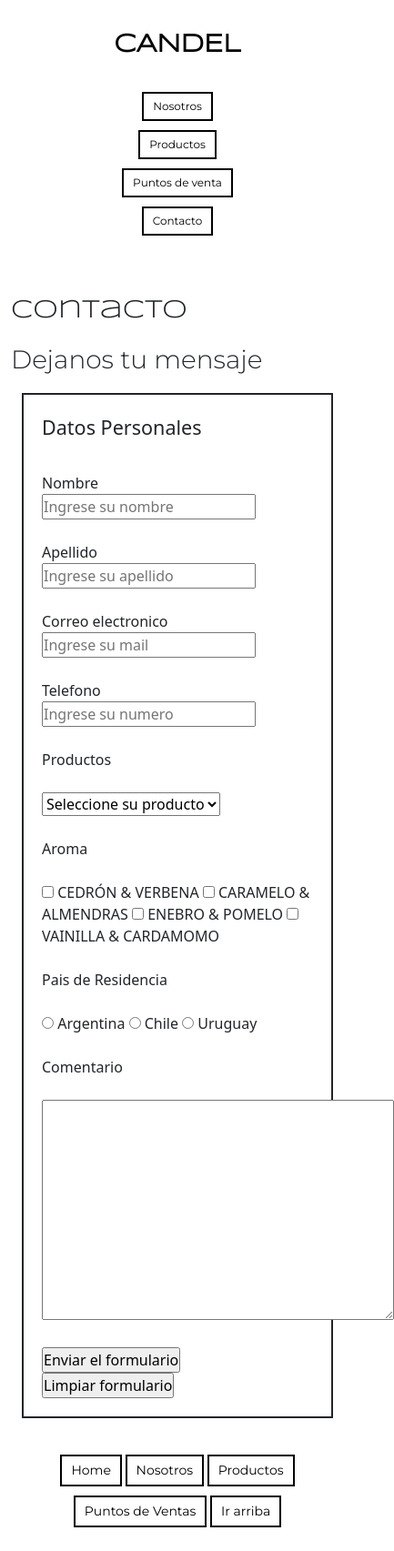
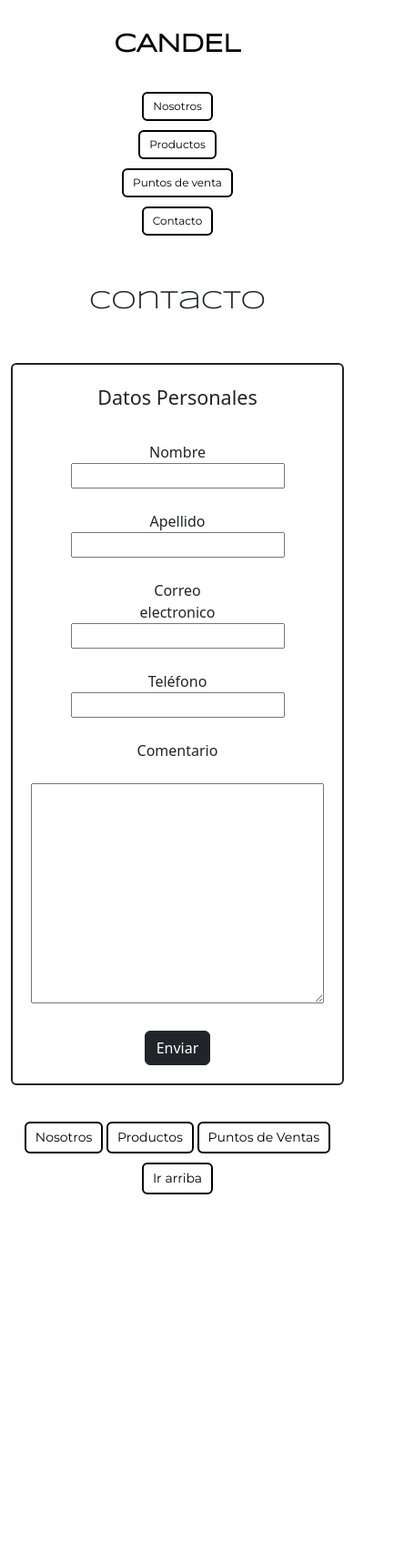
Before and after one commit to Nicolas1072/candel-shop, a website: page pages/contacto.html in a window 390 px wide. Shown: the whole page at 91% size, 433 px wide, since content can reach past the window. After the commit the page ends 1340 px from the top, so only its background shows below. Drawn offline with nearby package versions, Linux system fonts and the light colour scheme; a web font is replaced by a local one.

Commit message:
Entrega proyecto final

```diff
--- a/pages/contacto.html
+++ b/pages/contacto.html
@@ -4,10 +4,12 @@
     <meta charset="UTF-8" />
     <meta http-equiv="X-UA-Compatible" content="IE=edge" />
     <meta name="viewport" content="width=device-width, initial-scale=1.0" />
+    <!--Keywords-->
     <meta
       name="keywords"
       content="vela, velas, candle, difusores, perfumes, aceites, aromas, decoracion, sustentable"
     />
+    <!--Description-->
     <meta
       name="description"
       content="Contactanos para disfrutar y vivir una experiencia olfativa y sensorial para conectar con placeres cotidianos."
@@ -23,31 +25,31 @@
     <link rel="stylesheet" href="../css/estilos.css" />
   </head>
   <body>
+    <!--Comienzo header-->
     <header class="container">
       <a name="arriba"></a>
       <div class="row align-items-center">
         <div
           class="col-sm-12 align-items-center col-md-2 col-lg align-self-start"
         >
-          <a href="./index.html" class="logo">CANDEL</a>
+          <a href="../index.html" class="logo">CANDEL</a>
         </div>
         <div class="col-sm-12 col-md-10 col-lg align-self-end">
           <nav class="header__nav">
             <ul class="header__lista">
-              <li><a href="./pages/nosotros.html">Nosotros</a></li>
-              <li><a href="./pages/producto.html">Productos</a></li>
-              <li><a href="./pages/puntos_ventas.html">Puntos de venta</a></li>
-              <li><a href="./pages/contacto.html">Contacto</a></li>
+              <li><a href="./nosotros.html">Nosotros</a></li>
+              <li><a href="./producto.html">Productos</a></li>
+              <li><a href="./puntos_ventas.html">Puntos de venta</a></li>
+              <li><a href="./contacto.html">Contacto</a></li>
             </ul>
           </nav>
         </div>
       </div>
     </header>
-
+    <!--Comienzo main-->
     <main class="container">
       <section>
         <h1 class="contacto">Contacto</h1>
-        <h3 class="mensaje">Dejanos tu mensaje</h3>
       </section>
 
       <form class="container" action="">
@@ -56,71 +58,22 @@
           <br />
           <br />
           <label for="nombre">Nombre</label>
-          <input
-            type="text"
-            name="nombre"
-            id="nombre"
-            placeholder="Ingrese su nombre"
-            required
-          />
+          <input type="text" name="nombre" id="nombre" required />
           <br />
           <br />
           <label for="apellido">Apellido</label>
-          <input
-            type="text"
-            name="apellido"
-            id="apellido"
-            placeholder="Ingrese su apellido"
-            required
-          />
+          <input type="text" name="apellido" id="apellido" required />
           <br />
           <br />
           <label for="correo">Correo electronico</label>
-          <input
-            type="email"
-            name="correo"
-            id="correo"
-            placeholder="Ingrese su mail"
-          />
+          <input type="email" name="correo" id="correo" />
           <br />
           <br />
-          <label for="num">Telefono</label>
-          <input
-            type="number"
-            name="num"
-            id="num"
-            placeholder="Ingrese su numero"
-          />
+          <label for="num">Teléfono</label>
+          <input type="number" name="num" id="num" />
           <br />
           <br />
-          <label for="producto">Productos</label>
-          <br />
-          <br />
-          <select name="vela" id="vela">
-            <option value="">Seleccione su producto</option>
-            <option value="s">Velas</option>
-            <option value="m">Velas de Soja</option>
-            <option value="l">Vela grande</option>
-            <option value="xl">Vela chica</option>
-          </select>
-          <br />
-          <br />
-          <div>Aroma</div>
-          <br />
-          <input type="checkbox" name="cbox1" /> CEDRÓN & VERBENA
-          <input type="checkbox" name="cbox2" /> CARAMELO & ALMENDRAS
-          <input type="checkbox" name="cbox3" /> ENEBRO & POMELO
-          <input type="checkbox" name="cbox4" /> VAINILLA & CARDAMOMO
-          <br />
-          <br />
-          <label for="pais">Pais de Residencia</label>
-          <br />
-          <br />
-          <input type="radio" name="pais" /> Argentina
-          <input type="radio" name="pais" /> Chile
-          <input type="radio" name="pais" /> Uruguay
-          <br />
-          <br />
+
           <label for="comentario">Comentario</label>
           <br />
           <br />
@@ -133,15 +86,13 @@
           ></textarea>
           <br />
           <br />
-          <input type="submit" value="Enviar el formulario" />
-          <input type="reset" value="Limpiar formulario" />
+          <input type="submit" value="Enviar" class="btn btn-dark" />
         </fieldset>
       </form>
     </main>
-
+    <!--Comienzo footer-->
     <footer>
       <ul>
-        <li><a href="../index.html">Home</a></li>
         <li><a href="./nosotros.html">Nosotros</a></li>
         <li><a href="./producto.html">Productos</a></li>
         <li><a href="./puntos_ventas.html">Puntos de Ventas</a></li>
--- a/scss/components/_buttons.scss
+++ b/scss/components/_buttons.scss
@@ -7,6 +7,7 @@
   text-align: center;
   text-decoration: none;
   display: inline-block;
+  border-radius: 0.375rem
 }
 
 .header__nav a:hover,
@@ -24,6 +25,7 @@ footer a:visited {
   text-align: center;
   text-decoration: none;
   display: inline-block;
+  border-radius: 0.375rem;
 }
 
 footer a:hover,
--- a/scss/layout/_header.scss
+++ b/scss/layout/_header.scss
@@ -53,6 +53,7 @@ li {
   padding: 10px;
   text-align: center;
   margin-top: 90px;
+  border-radius: 0.375rem;
 }
 
 .subtitulo {
@@ -82,8 +83,9 @@ li {
   padding: 10px;
   margin-top: 90px;
   text-align: right;
+  border-radius: 0.375rem;
 }
 
 .header__nav {
-    text-align: end;
+  text-align: end;
 }
--- a/scss/utilities/_mediaqueries.scss
+++ b/scss/utilities/_mediaqueries.scss
@@ -53,7 +53,6 @@
       padding-top: 10px;
       padding-left: 0px;
     }
-
   }
 
   h1 {
@@ -64,7 +63,7 @@
   aside {
     margin-top: 20px;
     .imagen {
-      width: 365px;
+      width: 100%;
       height: auto;
       margin-top: 0px;
     }
@@ -74,20 +73,34 @@
     margin-top: 40px;
   }
 
-  h1.puntos{
-    font-family: $font-principal ;
-    font-size: $text-medium ;
+  h1.puntos {
+    font-family: $font-principal;
+    font-size: $text-medium;
     text-align: center;
     margin-top: 40px;
   }
 
-.imagen__ventas{
+  .imagen__ventas {
     margin-top: 40px;
     text-align: left;
+    img {
       width: 100%;
       height: auto;
     }
+  }
+  .contacto {
+    text-align: center;
+    margin-top: 40px;
+  }
 
+  fieldset {
+    width: 100%;
+  }
+
+  input.btn btn-dark {
+    padding-top: 10px;
+    background-color: aqua;
+  }
 }
 
 @media (min-width: 577px) and (max-width: 991px) {
@@ -113,22 +126,19 @@
   aside {
     margin-top: 35px;
     .imagen {
-      width: 670px;
+      width: 100%;
       height: auto;
       margin-top: 0px;
     }
   }
 
-  .card{
+  .card {
     display: flex;
     align-content: center;
-    background-color: aqua;
     .style {
       width: 15rem;
       padding: 0px;
       align-content: center;
     }
   }
-
-
 }
--- a/scss/views/_contacto.scss
+++ b/scss/views/_contacto.scss
@@ -1,11 +1,11 @@
-.contacto{
+.contacto {
   font-family: $font-principal;
-    font-size: $text-medium ;
+  font-size: $text-medium;
   text-align: left;
-    margin-top: 50px;
+  margin-top: 90px;
 }
 
-.mensaje{
+.mensaje {
   font-family: $font-title;
   font-size: $text-medium;
   font-weight: 300;
@@ -13,9 +13,24 @@
   margin-bottom: 20px;
 }
 
-fieldset{
+fieldset {
   border: solid 2px;
   padding: 20px;
-            text-align: left;
-            margin-top: 25  px;
+  text-align: center;
+  margin-top: 50px;
+  border-radius: 0.375rem;
+  width: 500px;
+  margin: auto;
 }
+
+form.container {
+  padding: 0px;
+  margin-top: 50px;
+}
+#comentario{
+    max-width: 100%;
+}
+
+label{
+    width: 135px;
+}
--- a/scss/views/_nosotros.scss
+++ b/scss/views/_nosotros.scss
@@ -1,16 +1,24 @@
-h1 { font-family: $font-principal ;
-font-size: $text-medium ;
+h1 {
+  font-family: $font-principal;
+  font-size: $text-medium;
   text-align: left;
   margin-top: 90px;
 }
 
-p { font-family: $font-title ;
+p {
+  font-family: $font-title;
   font-size: $text-base;
   text-align: justify;
   line-height: $spacing-small;
   margin-top: 50px;
 }
 
-aside{ border: solid 2px;
+aside {
+  border: solid 2px;
   padding: 10px;
-    margin-top: 90px;}
+  margin-top: 90px;
+  border-radius: 0.375rem;
+  .imagen{
+    width: 100%;
+  }
+}
```
Also changed, not shown: index.html (+5 -2 lines), pages/nosotros.html (+12 -4 lines), pages/producto.html (+78 -51 lines), pages/puntos_ventas.html (+7 -2 lines), css/estilos.css, readme.md. Lines whose indentation alone changed are shown as unchanged.
